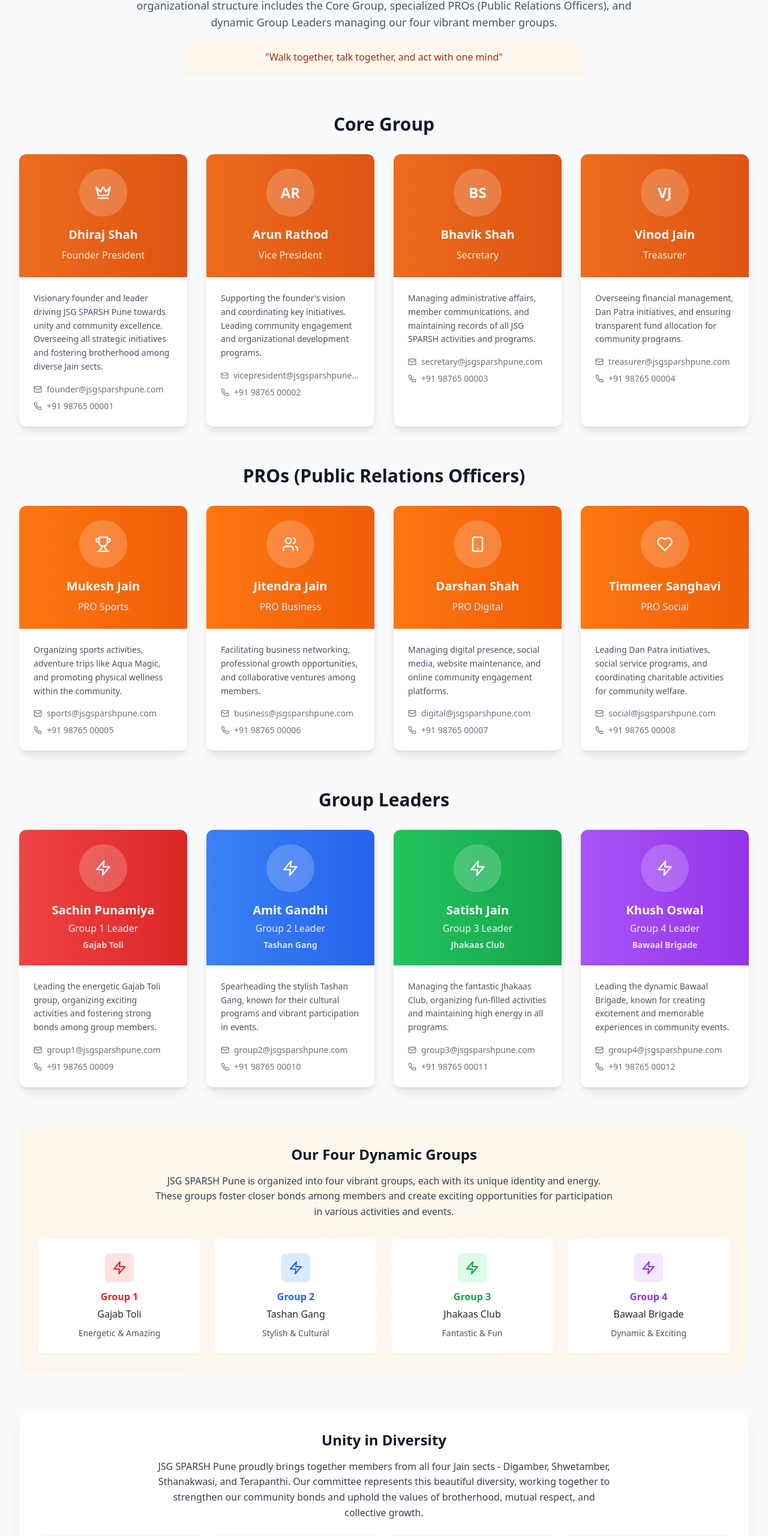
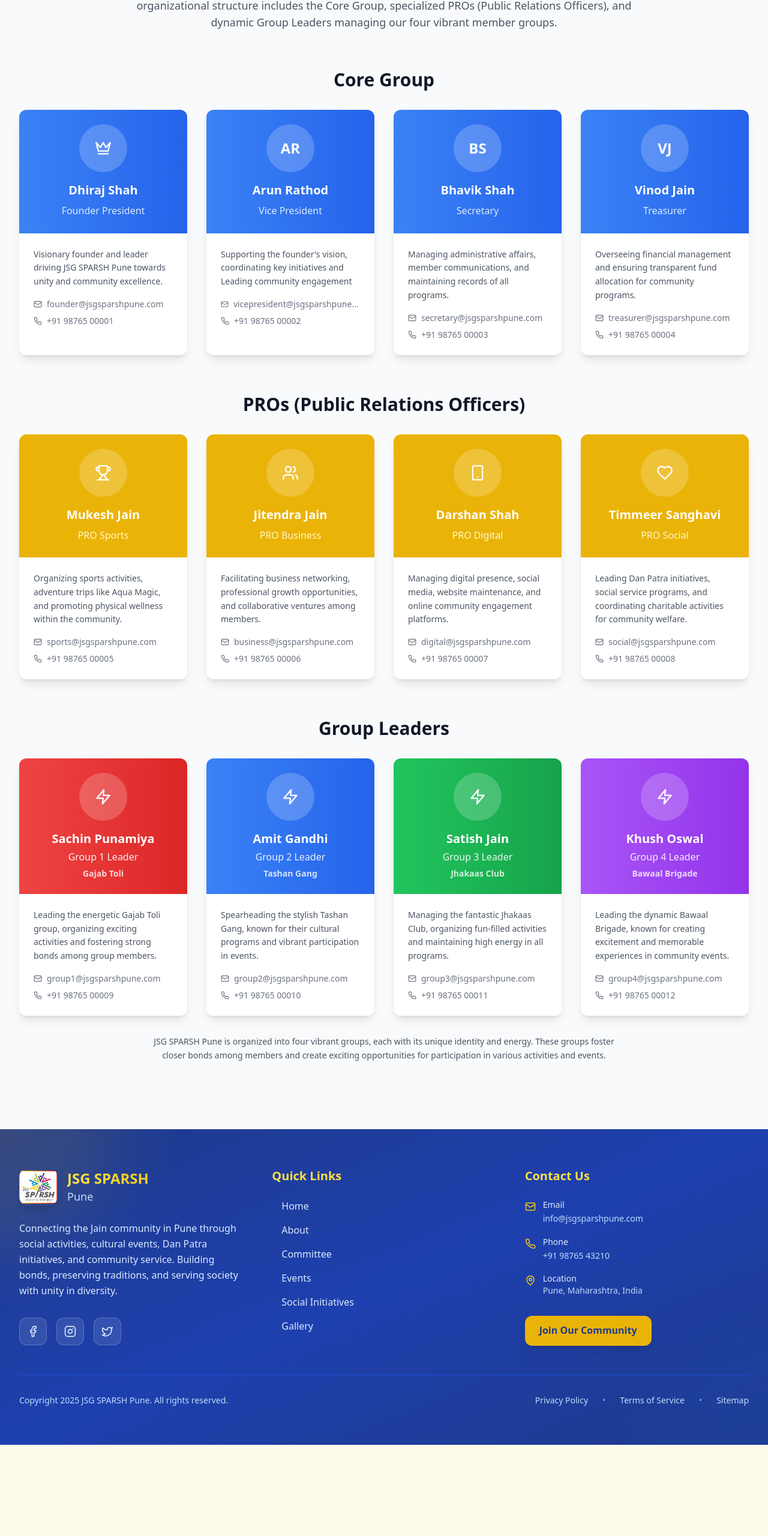
Before and after one commit to ag241290/JSG_Sparsh_Pune, a Next.js app: page /committee in a window 1280 px wide. Shown: the part 233-2793 px from the top of the page at 60% size. After the commit the page ends 2641 px from the top, so only its background shows below. Built offline with nearby package versions, Linux system fonts and the light colour scheme.

Commit message:
Updated COmmittee page

```diff
--- a/app/committee/page.tsx
+++ b/app/committee/page.tsx
@@ -5,7 +5,7 @@
     {
       name: 'Dhiraj Shah',
       position: 'Founder President',
-      description: 'Visionary founder and leader driving JSG SPARSH Pune towards unity and community excellence. Overseeing all strategic initiatives and fostering brotherhood among diverse Jain sects.',
+      description: 'Visionary founder and leader driving JSG SPARSH Pune towards unity and community excellence.',
       email: 'founder@jsgsparshpune.com',
       phone: '+91 98765 00001',
       icon: Crown,
@@ -14,7 +14,7 @@
     {
       name: 'Arun Rathod',
       position: 'Vice President',
-      description: 'Supporting the founder\'s vision and coordinating key initiatives. Leading community engagement and organizational development programs.',
+      description: 'Supporting the founder\'s vision, coordinating key initiatives and Leading community engagement',
       email: 'vicepresident@jsgsparshpune.com',
       phone: '+91 98765 00002',
       icon: User,
@@ -23,7 +23,7 @@
     {
       name: 'Bhavik Shah',
       position: 'Secretary',
-      description: 'Managing administrative affairs, member communications, and maintaining records of all JSG SPARSH activities and programs.',
+      description: 'Managing administrative affairs, member communications, and maintaining records of all programs.',
       email: 'secretary@jsgsparshpune.com',
       phone: '+91 98765 00003',
       icon: User,
@@ -32,7 +32,7 @@
     {
       name: 'Vinod Jain',
       position: 'Treasurer',
-      description: 'Overseeing financial management, Dan Patra initiatives, and ensuring transparent fund allocation for community programs.',
+      description: 'Overseeing financial management and ensuring transparent fund allocation for community programs.',
       email: 'treasurer@jsgsparshpune.com',
       phone: '+91 98765 00004',
       icon: User,
@@ -132,21 +132,16 @@
         {/* Page Header */}
         <div className="text-center mb-16">
           <h1 className="text-4xl md:text-5xl font-bold text-gray-900 mb-6">
-            Our Committee 2024-2025
+            Our Committee 2025-2026
           </h1>
-          <p className="text-lg text-gray-600 max-w-4xl mx-auto mb-4">
+          <p className="text-lg text-gray-600 max-w-4xl mx-auto">
             Meet the dedicated team of JSG SPARSH Pune who work tirelessly to serve our community.
             Our organizational structure includes the Core Group, specialized PROs (Public Relations Officers),
             and dynamic Group Leaders managing our four vibrant member groups.
           </p>
-          <div className="bg-primary-50 p-4 rounded-lg max-w-2xl mx-auto">
-            <p className="text-primary-800 font-medium">
-              "Walk together, talk together, and act with one mind"
-            </p>
-          </div>
         </div>
 
-        {/* Core Group */}
+        {/* Core Group - BLUE THEME */}
         <div className="mb-16">
           <h2 className="text-3xl font-bold text-gray-900 mb-8 text-center">
             Core Group
@@ -156,7 +151,7 @@
               const IconComponent = member.icon
               return (
                 <div key={index} className="bg-white rounded-xl shadow-lg overflow-hidden card-hover">
-                  <div className="bg-gradient-to-r from-primary-500 to-primary-600 p-6 text-white text-center">
+                  <div className="bg-gradient-to-r from-blue-500 to-blue-600 p-6 text-white text-center">
                     <div className="w-20 h-20 bg-white/20 rounded-full mx-auto mb-4 flex items-center justify-center">
                       {member.position === 'Founder President' ? (
                         <IconComponent size={28} />
@@ -167,7 +162,7 @@
                       )}
                     </div>
                     <h3 className="text-xl font-semibold mb-2">{member.name}</h3>
-                    <p className="text-orange-100 font-medium">{member.position}</p>
+                    <p className="text-blue-100 font-medium">{member.position}</p>
                   </div>
                   <div className="p-6">
                     <p className="text-gray-600 text-sm mb-4 leading-relaxed">
@@ -176,13 +171,13 @@
                     <div className="space-y-2">
                       <div className="flex items-center text-gray-500 text-sm">
                         <Mail size={14} className="mr-2" />
-                        <a href={`mailto:${member.email}`} className="hover:text-primary-600 truncate">
+                        <a href={`mailto:${member.email}`} className="hover:text-blue-600 truncate">
                           {member.email}
                         </a>
                       </div>
                       <div className="flex items-center text-gray-500 text-sm">
                         <Phone size={14} className="mr-2" />
-                        <a href={`tel:${member.phone}`} className="hover:text-primary-600">
+                        <a href={`tel:${member.phone}`} className="hover:text-blue-600">
                           {member.phone}
                         </a>
                       </div>
@@ -194,7 +189,7 @@
           </div>
         </div>
 
-        {/* PROs (Public Relations Officers) */}
+        {/* PROs (Public Relations Officers) - SOLID YELLOW THEME */}
         <div className="mb-16">
           <h2 className="text-3xl font-bold text-gray-900 mb-8 text-center">
             PROs (Public Relations Officers)
@@ -204,12 +199,12 @@
               const IconComponent = member.icon
               return (
                 <div key={index} className="bg-white rounded-xl shadow-lg overflow-hidden card-hover">
-                  <div className="bg-gradient-to-r from-secondary-500 to-secondary-600 p-6 text-white text-center">
+                  <div className="bg-yellow-500 p-6 text-white text-center">
                     <div className="w-20 h-20 bg-white/20 rounded-full mx-auto mb-4 flex items-center justify-center">
                       <IconComponent size={28} />
                     </div>
                     <h3 className="text-xl font-semibold mb-2">{member.name}</h3>
-                    <p className="text-blue-100 font-medium">{member.position}</p>
+                    <p className="text-yellow-100 font-medium">{member.position}</p>
                   </div>
                   <div className="p-6">
                     <p className="text-gray-600 text-sm mb-4 leading-relaxed">
@@ -218,13 +213,13 @@
                     <div className="space-y-2">
                       <div className="flex items-center text-gray-500 text-sm">
                         <Mail size={14} className="mr-2" />
-                        <a href={`mailto:${member.email}`} className="hover:text-secondary-600 truncate">
+                        <a href={`mailto:${member.email}`} className="hover:text-yellow-600 truncate">
                           {member.email}
                         </a>
                       </div>
                       <div className="flex items-center text-gray-500 text-sm">
                         <Phone size={14} className="mr-2" />
-                        <a href={`tel:${member.phone}`} className="hover:text-secondary-600">
+                        <a href={`tel:${member.phone}`} className="hover:text-yellow-600">
                           {member.phone}
                         </a>
                       </div>
@@ -277,109 +272,17 @@
               )
             })}
           </div>
-        </div>
 
-        {/* Group Information */}
-        <div className="mb-16 bg-gradient-to-r from-primary-50 to-secondary-50 rounded-2xl p-8">
-          <div className="text-center mb-8">
-            <h3 className="text-2xl font-bold text-gray-900 mb-4">
-              Our Four Dynamic Groups
-            </h3>
-            <p className="text-gray-700 max-w-3xl mx-auto mb-6">
+          {/* Group Information Text */}
+          <div className="text-center mt-8">
+            <p className="text-sm text-gray-600 max-w-3xl mx-auto leading-relaxed">
               JSG SPARSH Pune is organized into four vibrant groups, each with its unique identity and energy.
               These groups foster closer bonds among members and create exciting opportunities for participation
               in various activities and events.
             </p>
           </div>
-
-          <div className="grid grid-cols-1 md:grid-cols-2 lg:grid-cols-4 gap-6">
-            <div className="bg-white p-6 rounded-lg shadow-sm text-center">
-              <div className="w-12 h-12 bg-red-100 rounded-lg mx-auto mb-3 flex items-center justify-center">
-                <Zap className="text-red-600" size={24} />
-              </div>
-              <h4 className="font-bold text-red-600 mb-1">Group 1</h4>
-              <p className="text-gray-800 font-medium">Gajab Toli</p>
-              <p className="text-sm text-gray-600 mt-2">Energetic & Amazing</p>
-            </div>
-            <div className="bg-white p-6 rounded-lg shadow-sm text-center">
-              <div className="w-12 h-12 bg-blue-100 rounded-lg mx-auto mb-3 flex items-center justify-center">
-                <Zap className="text-blue-600" size={24} />
-              </div>
-              <h4 className="font-bold text-blue-600 mb-1">Group 2</h4>
-              <p className="text-gray-800 font-medium">Tashan Gang</p>
-              <p className="text-sm text-gray-600 mt-2">Stylish & Cultural</p>
-            </div>
-            <div className="bg-white p-6 rounded-lg shadow-sm text-center">
-              <div className="w-12 h-12 bg-green-100 rounded-lg mx-auto mb-3 flex items-center justify-center">
-                <Zap className="text-green-600" size={24} />
-              </div>
-              <h4 className="font-bold text-green-600 mb-1">Group 3</h4>
-              <p className="text-gray-800 font-medium">Jhakaas Club</p>
-              <p className="text-sm text-gray-600 mt-2">Fantastic & Fun</p>
-            </div>
-            <div className="bg-white p-6 rounded-lg shadow-sm text-center">
-              <div className="w-12 h-12 bg-purple-100 rounded-lg mx-auto mb-3 flex items-center justify-center">
-                <Zap className="text-purple-600" size={24} />
-              </div>
-              <h4 className="font-bold text-purple-600 mb-1">Group 4</h4>
-              <p className="text-gray-800 font-medium">Bawaal Brigade</p>
-              <p className="text-sm text-gray-600 mt-2">Dynamic & Exciting</p>
-            </div>
-          </div>
         </div>
 
-        {/* Unity Message */}
-        <div className="mb-16 bg-white rounded-2xl p-8 shadow-lg">
-          <div className="text-center">
-            <h3 className="text-2xl font-bold text-gray-900 mb-4">
-              Unity in Diversity
-            </h3>
-            <p className="text-gray-700 max-w-3xl mx-auto mb-6">
-              JSG SPARSH Pune proudly brings together members from all four Jain sects -
-              Digamber, Shwetamber, Sthanakwasi, and Terapanthi. Our committee represents
-              this beautiful diversity, working together to strengthen our community bonds
-              and uphold the values of brotherhood, mutual respect, and collective growth.
-            </p>
-            <div className="grid grid-cols-2 md:grid-cols-4 gap-4 text-center">
-              <div className="bg-primary-50 p-4 rounded-lg">
-                <div className="text-primary-600 font-bold text-lg">275+</div>
-                <div className="text-sm text-gray-600">Active Members</div>
-              </div>
-              <div className="bg-secondary-50 p-4 rounded-lg">
-                <div className="text-secondary-600 font-bold text-lg">4</div>
-                <div className="text-sm text-gray-600">Dynamic Groups</div>
-              </div>
-              <div className="bg-green-50 p-4 rounded-lg">
-                <div className="text-green-600 font-bold text-lg">15+</div>
-                <div className="text-sm text-gray-600">Programs Organized</div>
-              </div>
-              <div className="bg-purple-50 p-4 rounded-lg">
-                <div className="text-purple-600 font-bold text-lg">2024</div>
-                <div className="text-sm text-gray-600">Year Established</div>
-              </div>
-            </div>
-          </div>
-        </div>
-
-        {/* Contact Information */}
-        <div className="bg-white rounded-2xl p-8 shadow-lg text-center">
-          <h3 className="text-2xl font-bold text-gray-900 mb-4">
-            Get in Touch with Our Committee
-          </h3>
-          <p className="text-gray-600 mb-6 max-w-2xl mx-auto">
-            Ready to be part of our growing JSG SPARSH family? Whether you want to join one of our
-            four dynamic groups, volunteer for events, or contribute to our Dan Patra initiatives,
-            we welcome you with open arms. Connect with our team and find your perfect group fit!
-          </p>
-          <div className="flex flex-col sm:flex-row gap-4 justify-center">
-            <button className="bg-primary-600 text-white px-8 py-3 rounded-lg font-semibold hover:bg-primary-700 transition-colors duration-200">
-              Join JSG SPARSH
-            </button>
-            <button className="border-2 border-primary-600 text-primary-600 px-8 py-3 rounded-lg font-semibold hover:bg-primary-50 transition-colors duration-200">
-              Contact Committee
-            </button>
-          </div>
-        </div>
       </div>
     </div>
   )
--- a/app/components/Footer.tsx
+++ b/app/components/Footer.tsx
@@ -182,13 +182,6 @@
               <Link href="#" className="hover:text-yellow-300 transition-colors">Sitemap</Link>
             </div>
           </div>
-
-          {/* Inspirational Quote */}
-          <div className="text-center mt-8 pt-6 border-t border-blue-700">
-            <p className="text-blue-200 italic text-sm">
-              "Ahimsa Paramo Dharma" - Non-violence is the supreme religion
-            </p>
-          </div>
         </div>
       </div>
     </footer>
```
